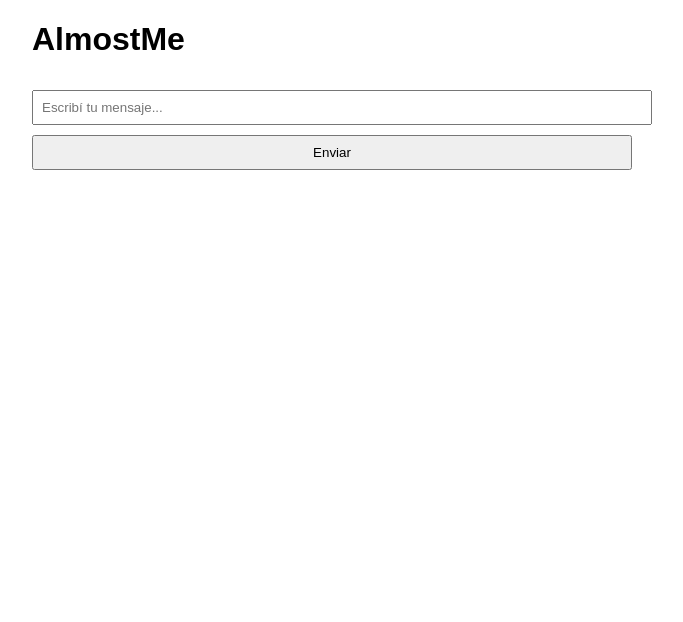
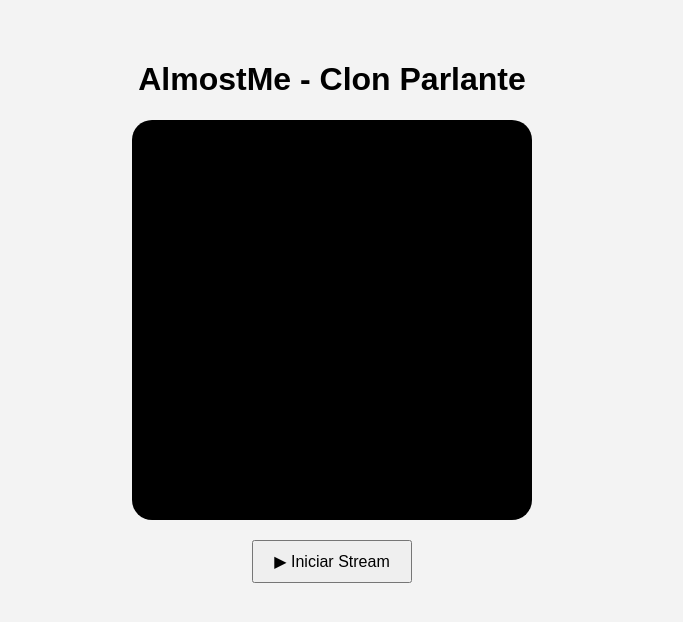
Before and after one commit to jspoleti66/Projects, a Flask app: page / in a window 1280 px wide. Shown: the top 622 px of the page, without its empty margins (308-991 px from the left). Run offline with Flask 3, Linux system fonts and the light colour scheme.

Commit message:
Update index.html

```diff
--- a/templates/index.html
+++ b/templates/index.html
@@ -2,44 +2,35 @@
 <html lang="en">
 <head>
   <meta charset="UTF-8" />
-  <title>AlmostMe - Clon Parlante</title>
+  <meta name="viewport" content="width=device-width, initial-scale=1.0"/>
+  <title>AlmostMe - Clon Interactivo</title>
   <style>
-    body { font-family: sans-serif; margin: 20px; }
-    #chat { max-width: 600px; margin: auto; }
-    .message { margin-bottom: 10px; }
-    .user { font-weight: bold; color: #007bff; }
-    .bot { color: #333; }
-    input, button { padding: 8px; margin-top: 10px; width: 100%; }
+    body {
+      font-family: sans-serif;
+      background: #f3f3f3;
+      padding: 2rem;
+      display: flex;
+      flex-direction: column;
+      align-items: center;
+    }
+    video {
+      width: 400px;
+      height: 400px;
+      background: black;
+      border-radius: 20px;
+      margin-bottom: 20px;
+    }
+    button {
+      padding: 10px 20px;
+      font-size: 1rem;
+    }
   </style>
 </head>
 <body>
-  <div id="chat">
-    <h1>AlmostMe</h1>
-    <div id="messages"></div>
-    <input type="text" id="input" placeholder="Escribí tu mensaje..." />
-    <button onclick="sendMessage()">Enviar</button>
-  </div>
+  <h1>AlmostMe - Clon Parlante</h1>
+  <video id="talking-video" autoplay playsinline muted></video>
+  <button onclick="startStream()">▶ Iniciar Stream</button>
 
-  <script>
-    async function sendMessage() {
-      const input = document.getElementById("input");
-      const message = input.value;
-      if (!message) return;
-
-      const messagesDiv = document.getElementById("messages");
-      messagesDiv.innerHTML += `<div class="message user">🧑: ${message}</div>`;
-      input.value = "";
-
-      const res = await fetch("/chat", {
-        method: "POST",
-        headers: { "Content-Type": "application/json" },
-        body: JSON.stringify({ message })
-      });
-
-      const data = await res.json();
-      messagesDiv.innerHTML += `<div class="message bot">🤖: ${data.reply}</div>`;
-      messagesDiv.scrollTop = messagesDiv.scrollHeight;
-    }
-  </script>
+  <script src="script.js"></script>
 </body>
 </html>
```
